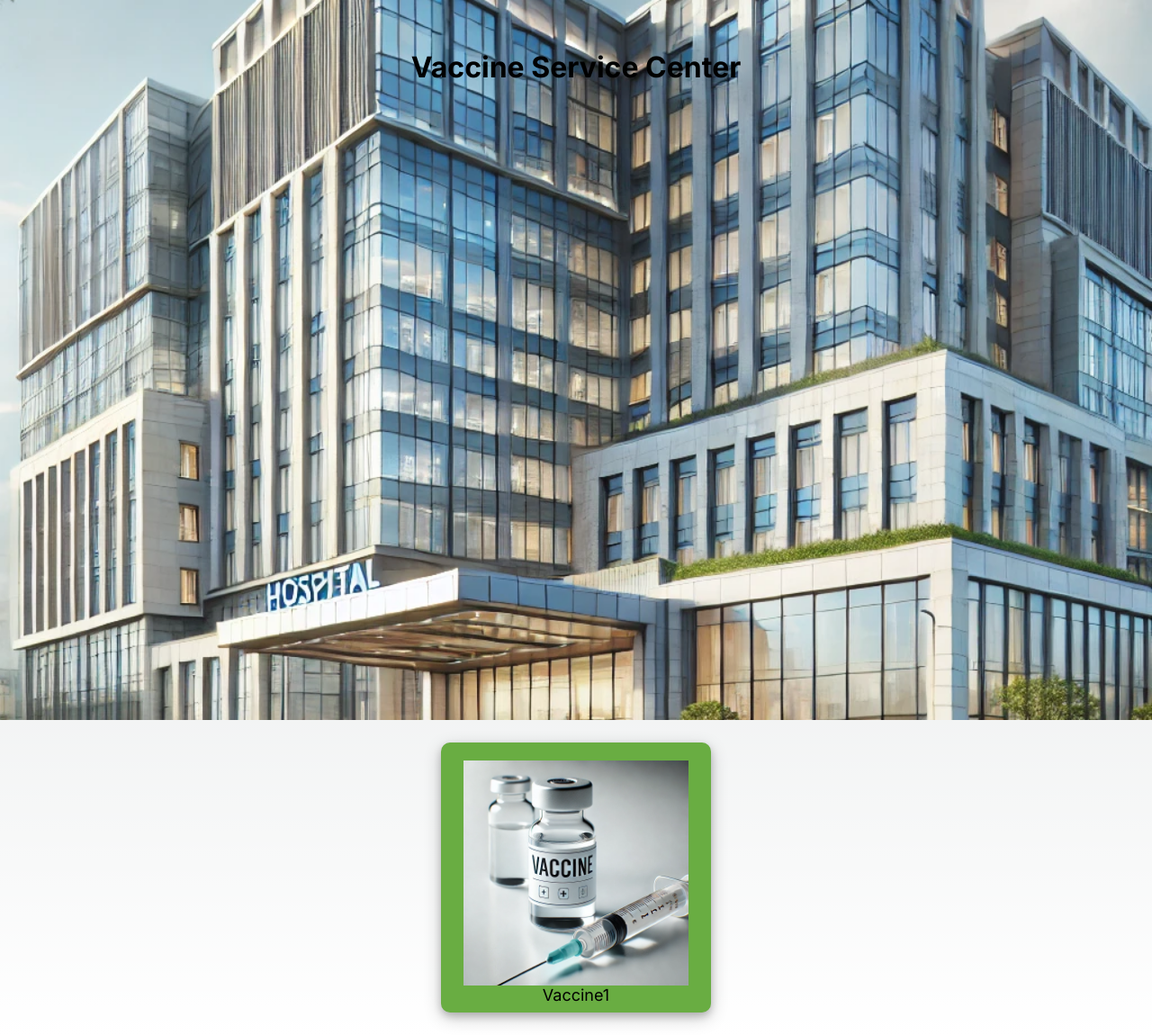
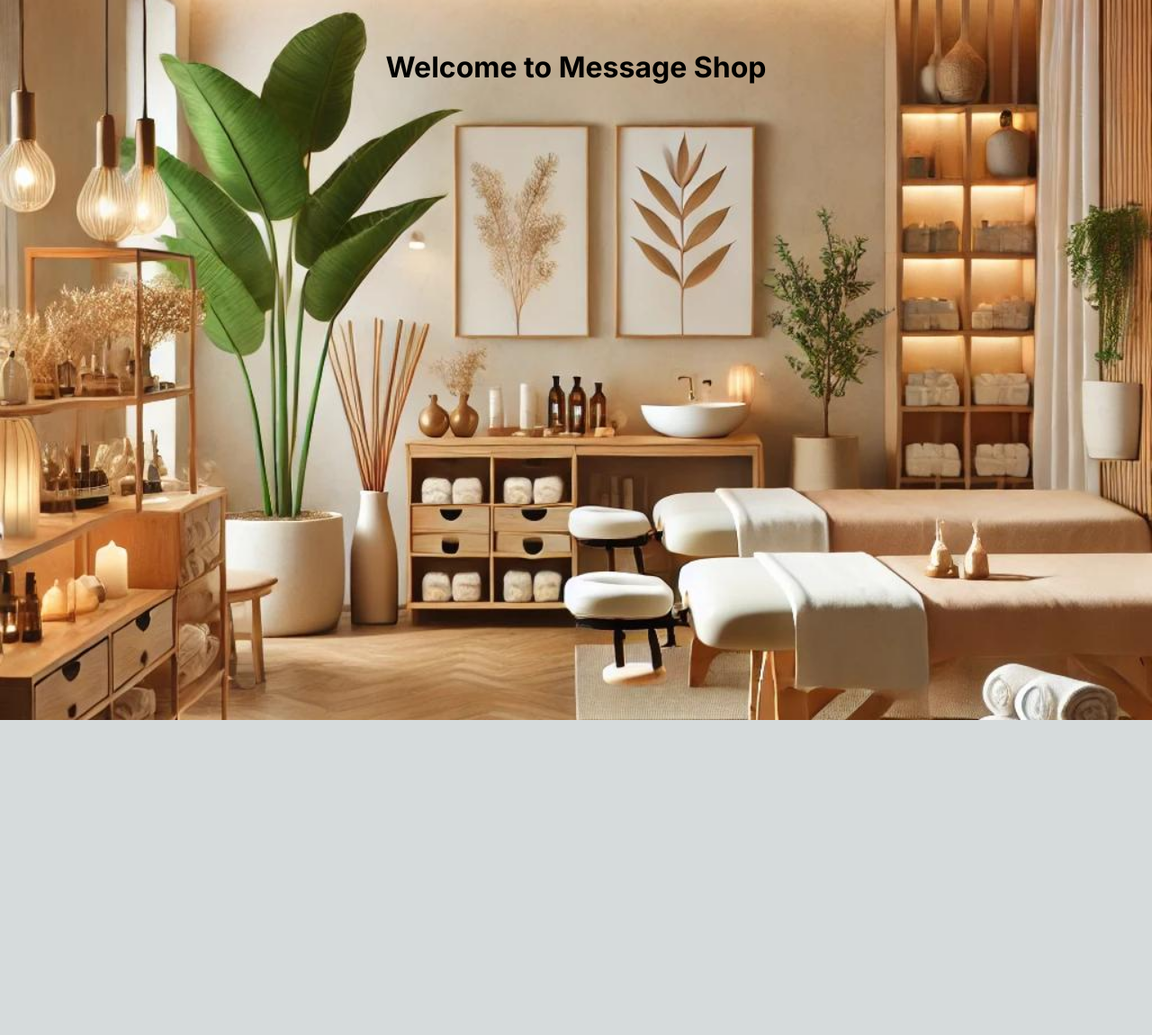
Before and after one commit to MasterPrab/project, a Next.js app: page / in a window 1280 px wide. Shown: the whole page at 90% size. After the commit the page ends 800 px from the top, so only its background shows below. Built offline with nearby package versions, Linux system fonts and the light colour scheme.

Commit message:
first page

```diff
--- a/src/app/page.tsx
+++ b/src/app/page.tsx
@@ -7,9 +7,7 @@ export default function Home() {
   return (
     <main>
       <Banner/>
-      <div style={{margin:"25px", display:'flex',flexDirection:"row",flexWrap:"wrap",justifyContent:"space-around",
-        alignContent:"space-around"}}>
-        <Card/>
+      <div>
         </div>
     </main>
   );
--- a/src/components/Banner.tsx
+++ b/src/components/Banner.tsx
@@ -4,13 +4,13 @@ import Image from 'next/image'
 export default function Banner(){
     return(
      <div className = {styles.banner}>
-        <Image src={'/img/cover.jpg'}
+        <Image src={'/img/messagecover.png'}
             alt = 'cover'
             layout='fill'
             priority
             objectFit='cover'/>
             <div className = {styles.bannerText}>
-                <h1>Vaccine Service Center</h1>
+                <h1>Welcome to Message Shop</h1>
 
             </div>
      </div>
```
Also changed, not shown: public/img/messagecover.png (added).
